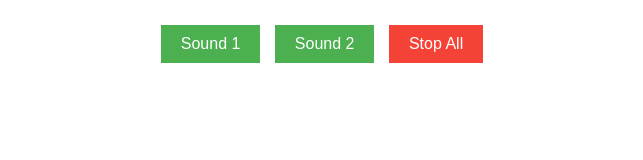
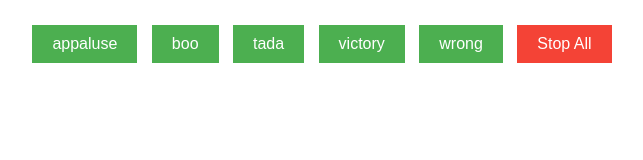
Before and after one commit to acciojob/Soundbar-navysai1419, a website: page main.html in a window 1280 px wide. Shown: the whole page, without its empty margins (318-961 px from the left). Drawn offline with Linux system fonts and the light colour scheme.

Commit message:
created a submission

```diff
--- a/main.html
+++ b/main.html
@@ -8,9 +8,12 @@
 
 <body>
 	 <div id="buttons">
-        <button class="btn" onclick="playSound('sound1.mp3')">Sound 1</button>
-        <button class="btn" onclick="playSound('sound2.mp3')">Sound 2</button>
-        <!-- Add more buttons for additional sounds -->
+        <button class="btn" onclick="playSound('sound1.mp3')">appaluse</button>
+        <button class="btn" onclick="playSound('sound2.mp3')">boo</button>
+		 <button class="btn" onclick="playSound('sound2.mp3')">tada</button>
+		 <button class="btn" onclick="playSound('sound2.mp3')">victory</button>
+		 <button class="btn" onclick="playSound('sound2.mp3')">wrong</button>
+
 
         <button class="stop" onclick="stopAllSounds()">Stop All</button>
     </div>
```
